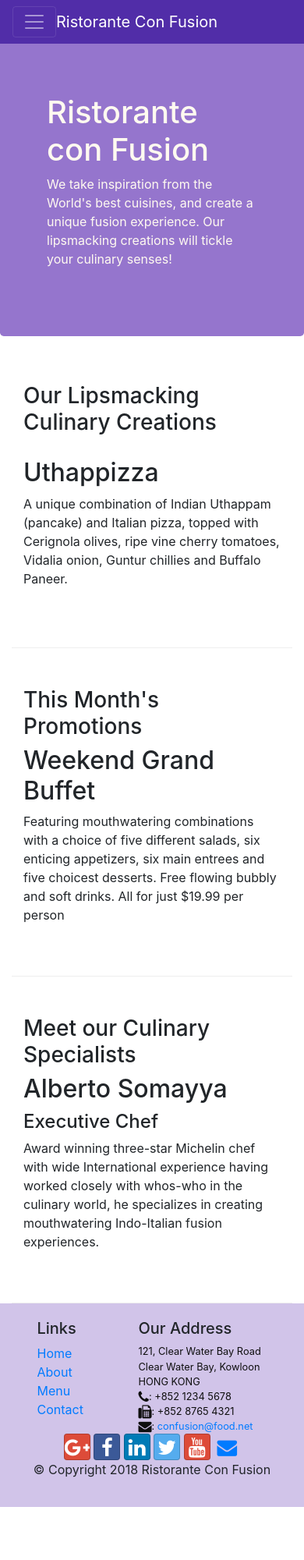
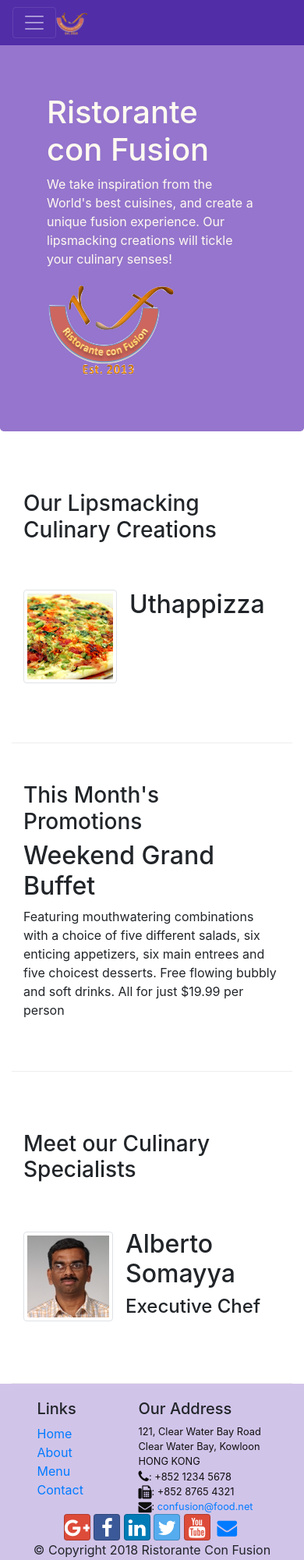
Before and after one commit to Proton2-Limitless/confusion, a website: page index.html in a window 390 px wide. Shown: the top 2000 px of the page at 78% size. Before the commit the page ends 1932 px from the top, so only its background shows below. Drawn offline with nearby package versions, Linux system fonts and the light colour scheme.

Commit message:
done with images

```diff
--- a/index.html
+++ b/index.html
@@ -15,8 +15,14 @@
       rel="stylesheet"
       href="node_modules/bootstrap/dist/css/bootstrap.min.css"
     />
-    <link rel="stylesheet" href="node_modules/font-awesome/css/font-awesome.css" >
-    <link rel="stylesheet" href="node_modules/bootstrap-social/bootstrap-social.css">
+    <link
+      rel="stylesheet"
+      href="node_modules/font-awesome/css/font-awesome.css"
+    />
+    <link
+      rel="stylesheet"
+      href="node_modules/bootstrap-social/bootstrap-social.css"
+    />
     <link rel="stylesheet" href="./css/styles.css" />
   </head>
 
@@ -31,7 +37,9 @@
         >
           <span class="navbar-toggler-icon"></span>
         </button>
-        <a href="#" class="navbar-brand mr-auto">Ristorante Con Fusion</a>
+        <a href="#" class="navbar-brand mr-auto">
+          <img src="img/logo.png" height="30" width="41" alt="" />
+        </a>
         <div class="collapse navbar-collapse" id="Navbar">
           <ul class="navbar-nav mr-auto">
             <li class="nav-item active">
@@ -69,7 +77,9 @@
               your culinary senses!
             </p>
           </div>
-          <div class="col-12 col-sm"></div>
+          <div class="col-12 col-sm align-self-center">
+            <img src="img/logo.png" alt="" class="img-fluid" />
+          </div>
         </div>
       </div>
     </header>
@@ -80,12 +90,21 @@
           <h3>Our Lipsmacking Culinary Creations</h3>
         </div>
         <div class="col col-sm order-sm-first col-md">
-          <h2>Uthappizza</h2>
-          <p>
-            A unique combination of Indian Uthappam (pancake) and Italian pizza,
-            topped with Cerignola olives, ripe vine cherry tomatoes, Vidalia
-            onion, Guntur chillies and Buffalo Paneer.
+          <div class="media">
+            <img
+              class="d-flex mr-3 img-thumbnail align-self-center"
+              src="img/uthappizza.png"
+              alt="uthappizza"
+            />
+            <div class="media-body">
+              <h2 class="mt-0">Uthappizza</h2>
+              <p class="d-none d-sm-block">
+                A unique combination of Indian Uthappam (pancake) and Italian
+                pizza, topped with Cerignola olives, ripe vine cherry tomatoes,
+                Vidalia onion, Guntur chillies and Buffalo Paneer.
               </p>
+            </div>
+          </div>
         </div>
       </div>
 
@@ -109,14 +128,19 @@
           <h3>Meet our Culinary Specialists</h3>
         </div>
         <div class="col col-sm order-sm-first col-md">
-          <h2>Alberto Somayya</h2>
+          <div class="media">
+            <img class="d-flex mr-3 img-thumbnail align-self-center" src="img/alberto.png" alt="alberto">
+            <div class="media-body">
+              <h2 class="mt-0">Alberto Somayya</h2>
               <h4>Executive Chef</h4>
-          <p>
+              <p class="d-none d-sm-block">
                 Award winning three-star Michelin chef with wide International
                 experience having worked closely with whos-who in the culinary
                 world, he specializes in creating mouthwatering Indo-Italian fusion
                 experiences.
               </p>
+            </div>
+          </div>
         </div>
       </div>
     </div>
@@ -141,17 +165,40 @@
               HONG KONG<br />
               <i class="fa fa-phone fa-lg"></i>: +852 1234 5678<br />
               <i class="fa fa-fax fa-lg"></i>: +852 8765 4321<br />
-              <i class="fa fa-envelope fa-lg"></i>: <a href="mailto:confusion@food.net">confusion@food.net</a>
+              <i class="fa fa-envelope fa-lg"></i>:
+              <a href="mailto:confusion@food.net">confusion@food.net</a>
             </address>
           </div>
           <div class="col-12 col-sm-4 align-self-center">
             <div class="text-center">
-              <a class="btn btn-social-icon btn-google" href="http://google.com/+"><i class="fa fa-google-plus fa-lg"></i></a>
-              <a class="btn btn-social-icon btn-facebook" href="http://www.facebook.com/profile.php?id="><i class="fa fa-facebook fa-lg"></i></a>
-              <a class="btn btn-social-icon btn-linkedin" href="http://www.linkedin.com/in/"><i class="fa fa-linkedin fa-lg"></i></a>
-              <a class="btn btn-social-icon btn-twitter" href="http://twitter.com/"><i class="fa fa-twitter fa-lg"></i></a>
-              <a class="btn btn-social-icon btn-google" href="http://youtube.com/"><i class="fa fa-youtube fa-lg"></i></a>
-              <a class="btn btn-social-icon" href="mailto:"><i class="fa fa-envelope fa-lg"></i></a>
+              <a
+                class="btn btn-social-icon btn-google"
+                href="http://google.com/+"
+                ><i class="fa fa-google-plus fa-lg"></i
+              ></a>
+              <a
+                class="btn btn-social-icon btn-facebook"
+                href="http://www.facebook.com/profile.php?id="
+                ><i class="fa fa-facebook fa-lg"></i
+              ></a>
+              <a
+                class="btn btn-social-icon btn-linkedin"
+                href="http://www.linkedin.com/in/"
+                ><i class="fa fa-linkedin fa-lg"></i
+              ></a>
+              <a
+                class="btn btn-social-icon btn-twitter"
+                href="http://twitter.com/"
+                ><i class="fa fa-twitter fa-lg"></i
+              ></a>
+              <a
+                class="btn btn-social-icon btn-google"
+                href="http://youtube.com/"
+                ><i class="fa fa-youtube fa-lg"></i
+              ></a>
+              <a class="btn btn-social-icon" href="mailto:"
+                ><i class="fa fa-envelope fa-lg"></i
+              ></a>
             </div>
           </div>
         </div>
```
Also changed, not shown: aboutus.html (+4 -2 lines), contactus.html (+6 -2 lines), img/alberto.png (added), img/buffet.png (added), img/logo.png (added), img/uthappizza.png (added), 1 other file. Lines whose indentation alone changed are shown as unchanged.
